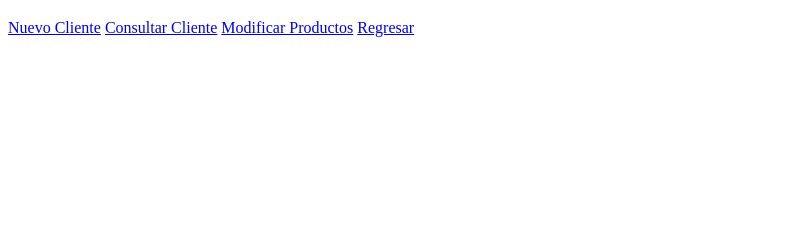
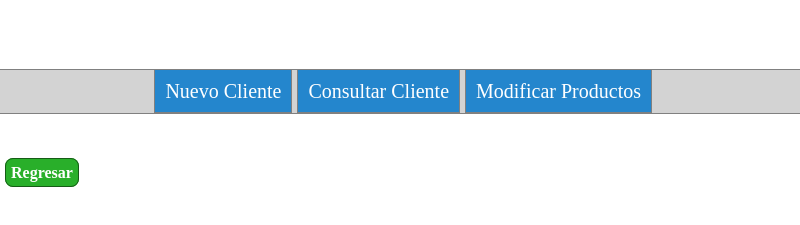
Before and after one commit to TonoGafa/PapeleriaXami, an Electron app: page productos.html in a window 800 px wide. Shown: the part 61-286 px from the top of the page. Drawn offline with Linux system fonts and the light colour scheme.

Commit message:
productos x3 Roooii

```diff
--- a/productos.html
+++ b/productos.html
@@ -3,7 +3,7 @@
   <head>
     <meta charset="utf-8">
     <title>Productos</title>
-    <link rel="stylesheet" href="./css/estilo.css.css">
+    <link rel="stylesheet" href="./css/estilo.css">
   </head>
   <body>
 <h1 style="text-align:center">Productos</h1>
@@ -11,8 +11,9 @@
   <a href="productoNue.html">Nuevo Cliente</a>
   <a href="productoCon.html">Consultar Cliente</a>
   <a href="productoMod.html">Modificar Productos</a>
-  <a href="index.html">Regresar</a>
+
 </nav>
+<a href="index.html" class="boton-ok">Regresar</a>
   </body>
   <script>
   require('./renderer.js')
```
Also changed, not shown: ProductoCon.html (+5 -0 lines), clientes.html (+1 -1 lines), productoMod.html (+4 -0 lines), productoNue.html (+6 -1 lines).
